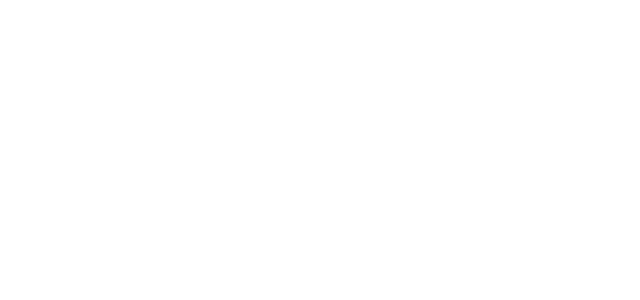
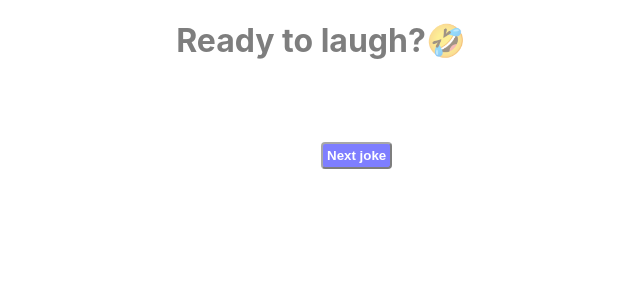
Before and after one commit to dianavile/react-jokes, a React (Create React App) app: page / in a window 1280 px wide. Shown: the top 300 px of the page, without its empty margins (329-969 px from the left). Built offline with nearby package versions, Linux system fonts and the light colour scheme.

Commit message:
style Joke App

```diff
--- a/src/App.css
+++ /dev/null
@@ -1,3 +0,0 @@
-.App {
-  text-align: center;
-}
--- a/src/App.js
+++ b/src/App.js
@@ -1,12 +1,28 @@
 import React from 'react';
-import './App.css';
+import Header from "./components/Header";
+import Jokes from "./components/Jokes";
+import Background from './assets/joke-background.jpg';
 
 function App() {
   return (
     <div className="App">
-      {/* TODO: LAST ADD WELCOME PAGE ON APP- IN INDEX.JS THEN LOAD COMPONENTS*/}
-      {/* TODO: 4 ADD STYLES AND BACKGROUND IMG TO APP */}
+      {/* TODO: 5  ADD WELCOME PAGE ON APP- IN INDEX.JS THEN LOAD COMPONENTS*/}
+      {/* TODO: 4 DEBUG BACKGROUND IMG TO APP */}
+      <div style={{
+        width: "100%",
+        height: "400px",  // height: 100,
+        backgroundImage: "url(" + { Background } + ")",
+        backgroundPosition: 'center',
+        backgroundRepeat: 'no-repeat',
+        opacity: 0.5,
+        position: 'relative',
+        paddingLeft: 10,
+        fontWeight: 'bold',
+      }}>
       {/* TODO: 5 ADD TEMPERATURE TO APP */}
+      <Header />
+      <Jokes />
+      </div>
     </div>
   );
 }
--- a/src/components/Jokes.js
+++ b/src/components/Jokes.js
@@ -30,7 +30,7 @@ class Jokes extends Component {
         <div style={{textAlign: 'center'}}>{this.state.jokes}</div>
         <br/>
         <br/>
-        <button onClick={this.show} style={{color: 'white', fontWeight: 'bold', borderRadius: '4px', backgroundColor:'blue', padding: 4, marginLeft: '30%'}}>Next joke</button>
+        <button onClick={this.show} style={{color: 'white', fontWeight: 'bold', borderRadius: '4px', backgroundColor:'blue', padding: 4, marginLeft: '50%'}}>Next joke</button>
       </div>
     )
   }
```
Also changed, not shown: src/assets/joke-background.jpg (added).
